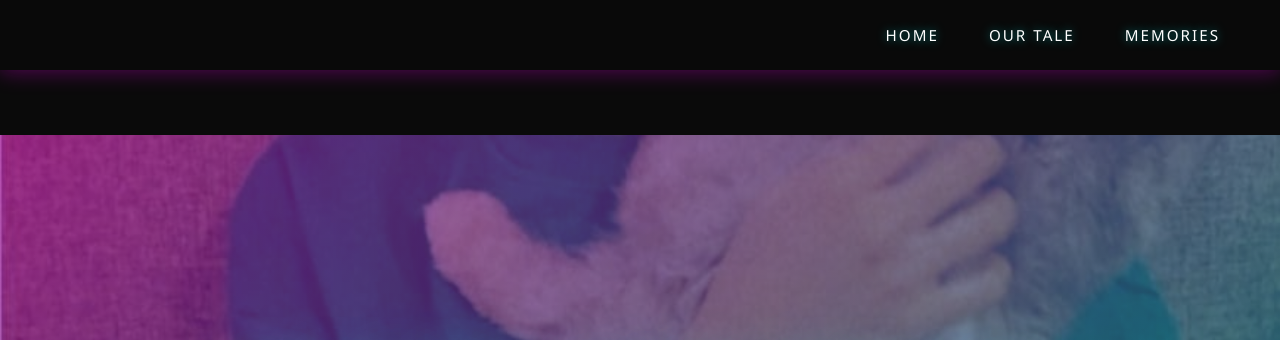
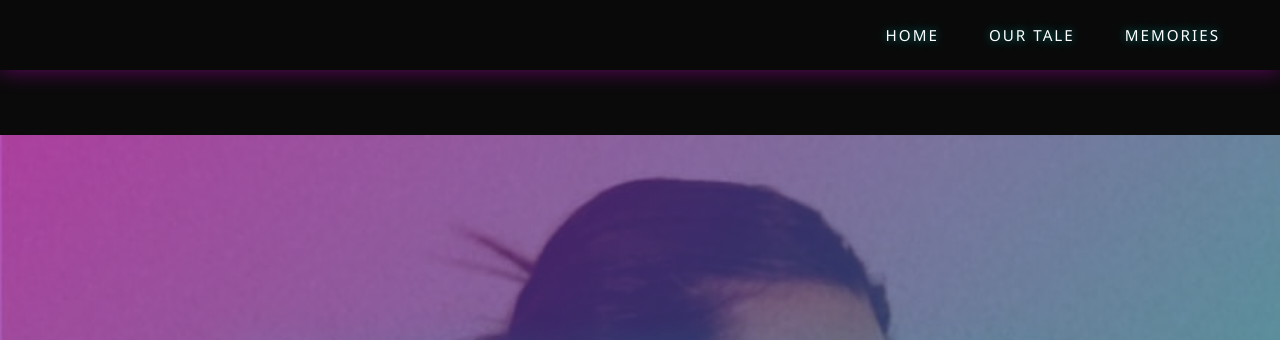
Before and after one commit to dev-keyser-soze/chumchum, a plain HTML site: page index.html in a window 1280 px wide. Shown: the top 340 px of the page. Drawn offline with Linux system fonts and the light colour scheme.

Commit message:
Update index.html

```diff
--- a/index.html
+++ b/index.html
@@ -78,9 +78,9 @@
             width: 100%;
             height: 100%;
             object-fit: cover;
+            object-position: top center;  /* Add this line */
             filter: brightness(0.6) contrast(1.2);
         }
-
         .banner-overlay {
             position: absolute;
             top: 0;
```
